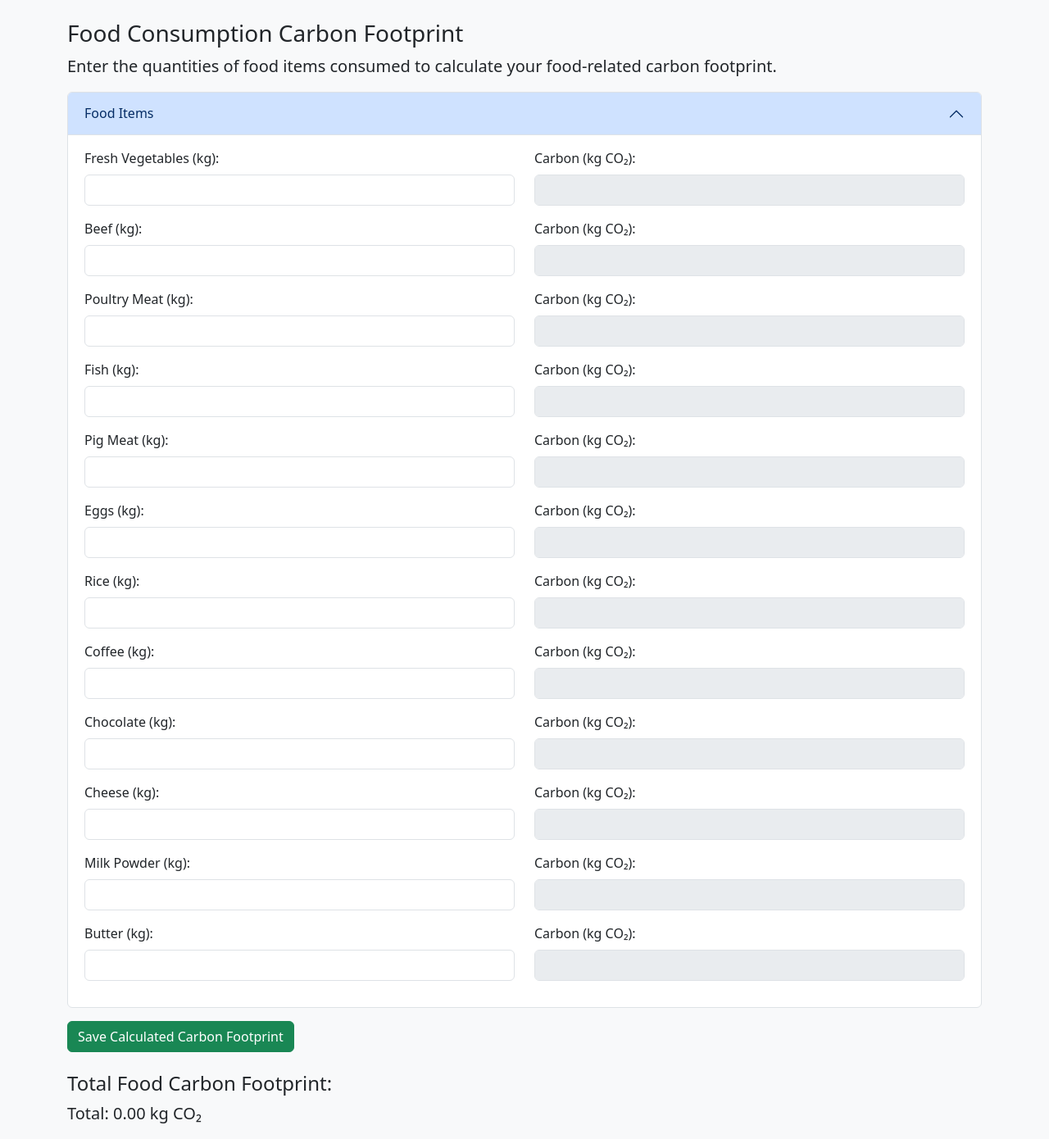
After one commit to francineannealvarez/ES-Web-Application, a Flask app: page /calculate/category/food in a window 1280 px wide. The commit adds this page. Shown: the whole page at 82% size. Run offline with Flask 3, Linux system fonts and the light colour scheme; the visitor is signed in with stand-in values (Sample User, id 1).

Commit message:
food consumption

```diff
--- a/routes.py
+++ b/routes.py
@@ -134,33 +134,51 @@ def history():
 
 @app_routes.route('/calculate/category/household', methods=['GET', 'POST'])
 def household():
-    elec_result, lpg_result, water_consumption_result, waste_result, total = None, None, None, None, None
+    results = {}
+    total = 0.0
 
     if 'username' not in session:
         flash("You need to be logged in to calculate the carbon footprint.")
         return redirect('/login')
 
+    multipliers = {
+        'electricity': 0.0498,
+        'lpg': 0.022454,
+        'water_consumption': 0.0106,
+        'waste': 1.59
+    }
+
     if request.method == 'POST':
-        electricity = float(request.form["electricity"])
-        lpg = float(request.form["lpg"])
-        water_consumption = float(request.form["water consumption"])
-        waste = float(request.form["waste"])
-        members = int(request.form["members"])
+        try:
+            members = int(request.form.get("members", 1)) or 1  # Avoid division by zero
+            for item, multiplier in multipliers.items():
+                value = float(request.form.get(item, 0))
+                if item in ['electricity', 'lpg', 'waste']:
+                    value = value / members
+                results[item] = value * multiplier
+                total += results[item]
 
-        # Calculate results
-        elec_result = (electricity / members) * 0.0498
-        lpg_result = (lpg / members) * 0.022454
-        water_consumption_result = water_consumption * 0.0106
-        waste_result = (waste / members) * 1.59
-        total = elec_result + lpg_result + water_consumption_result + waste_result
-
-        conn = get_connection()
-        cursor = conn.cursor()
-        try:
+            # Insert into DB
+            conn = get_connection()
+            cursor = conn.cursor()
             cursor.execute("""
-            INSERT INTO household (UserID, Electricity, LPG, WaterConsumption, Waste, Total_CarbonFootprint_Household)
-            VALUES (%s, %s, %s, %s, %s, %s)
-            """, (session['user_id'], elec_result, lpg_result, water_consumption_result, waste_result, total))
+                INSERT INTO household (
+                    UserID,
+                    Electricity,
+                    LPG,
+                    WaterConsumption,
+                    Waste,
+                    Total_CarbonFootprint_Household
+                ) VALUES (%s, %s, %s, %s, %s, %s)
+            """,
+            (
+                session['user_id'],
+                results.get('electricity', 0),
+                results.get('lpg', 0),
+                results.get('water_consumption', 0),
+                results.get('waste', 0),
+                total
+            ))
 
             conn.commit()
             flash(f"Household Carbon Footprint: {total:.2f} kg CO₂")
@@ -175,41 +193,59 @@ def household():
             cursor.close()
             conn.close()
 
-    # Return the calculated values to the template (ensure 'total' is passed here)
-    return render_template('household.html', elec_result=elec_result, lpg_result=lpg_result, waste_result=waste_result, total=total)
+    return render_template('household.html', results=results, total=total)
 
 @app_routes.route('/calculate/category/transportation', methods=['GET', 'POST'])
 def transportation():
-    gasoline_result, diesel_result, tricycle_result, jeep_result, van_result, bus_result, total = None, None, None, None, None, None, None
+    results = {}
+    total = 0.0
 
     if 'username' not in session:
         flash("You need to be logged in to calculate the carbon footprint.")
         return redirect('/login')
 
+    multipliers = {
+        'gasoline': 2.31,
+        'diesel': 2.68,
+        'tricycle': 0.0022,
+        'jeep': 0.00104,
+        'van': 0.5408,
+        'bus': 0.272
+    }
+
     if request.method == 'POST':
-        gasoline = float(request.form["gasoline"])
-        diesel = float(request.form["diesel"])
-        tricycle_expense = float(request.form["tricycle"])
-        jeep_expense = float(request.form["jeep"])
-        van_expense = float(request.form["van"])
-        bus_expense = float(request.form["bus"])
+        try:
+            # Retrieve input values
+            for item, multiplier in multipliers.items():
+                value = float(request.form.get(item, 0))
+                results[item] = value * multiplier
+                total += results[item]
 
-    # Calculate results
-        gasoline_result = gasoline * 2.31
-        diesel_result = diesel * 2.68
-        tricycle_result = tricycle_expense * 0.0022
-        jeep_result = jeep_expense * 0.00104
-        van_result = van_expense * 0.5408
-        bus_result = bus_expense * 0.272
-        total = gasoline_result + diesel_result + tricycle_result + jeep_result + van_result + bus_result
-
-        conn = get_connection()
-        cursor = conn.cursor()
-        try:
+            # Insert into DB
+            conn = get_connection()
+            cursor = conn.cursor()
             cursor.execute("""
-            INSERT INTO transportation (UserID, Gasoline_Carbon, Diesel_Carbon, Tricycle_Carbon, Jeep_Carbon, Van_Carbon, Bus_Carbon, Total_CarbonFootprint_Transportation)
-            VALUES (%s, %s, %s, %s, %s, %s, %s, %s)
-            """, (session['user_id'], gasoline_result, diesel_result, tricycle_result, jeep_result, van_result, bus_result, total))
+                INSERT INTO transportation (
+                    UserID,
+                    Gasoline_Carbon,
+                    Diesel_Carbon,
+                    Tricycle_Carbon,
+                    Jeep_Carbon,
+                    Van_Carbon,
+                    Bus_Carbon,
+                    Total_CarbonFootprint_Transportation
+                ) VALUES (%s, %s, %s, %s, %s, %s, %s, %s)
+            """,
+            (
+                session['user_id'],
+                results.get('gasoline', 0),
+                results.get('diesel', 0),
+                results.get('tricycle', 0),
+                results.get('jeep', 0),
+                results.get('van', 0),
+                results.get('bus', 0),
+                total
+            ))
 
             conn.commit()
             flash(f"Transportation Carbon Footprint: {total:.2f} kg CO₂")
@@ -224,5 +260,88 @@ def transportation():
             cursor.close()
             conn.close()
 
-    # Return the calculated values to the template (ensure 'total' is passed here)
-    return render_template('transportation.html', gasoline_result=gasoline_result, diesel_result=diesel_result, tricycle_result=tricycle_result, jeep_result=jeep_result, van_result=van_result, bus_result=bus_result, total=total)
+    return render_template('transportation.html', results=results, total=total)
+
+@app_routes.route('/calculate/category/food', methods=['GET', 'POST'])
+def food_consumption():
+    results = {}
+    total = 0.0
+
+    if 'username' not in session:
+        flash("You need to be logged in to calculate the carbon footprint.")
+        return redirect('/login')
+
+    food_multipliers = {
+        'fresh_vegetables': 0.137,
+        'beef': 60.0,
+        'poultry_meat': 6.0,
+        'fish': 5.0,
+        'pig_meat': 7.0,
+        'eggs': 4.5,
+        'rice': 4.0,
+        'coffee': 17.0,
+        'chocolate': 19.0,
+        'cheese': 21.0,
+        'milk_powder': 10.1,
+        'butter': 7.3
+    }
+
+    if request.method == 'POST':
+        try:
+            for item, multiplier in food_multipliers.items():
+                kg = float(request.form.get(item, 0))
+                results[item] = kg * multiplier
+                total += results[item]
+
+            # Insert into database
+            conn = get_connection()
+            cursor = conn.cursor()
+            cursor.execute("""
+                INSERT INTO food_consumption (
+                    UserID,
+                    FreshVegetables_Carbon,
+                    Beef_Carbon,
+                    PoultryMeat_Carbon,
+                    Fish_Carbon,
+                    PigMeat_Carbon,
+                    Eggs_Carbon,
+                    Rice_Carbon,
+                    Coffee_Carbon,
+                    Chocolate_Carbon,
+                    Cheese_Carbon,
+                    MilkPowder_Carbon,
+                    Butter_Carbon,
+                    Total_CarbonFootprint_Food
+                ) VALUES (%s, %s, %s, %s, %s, %s, %s, %s, %s, %s, %s, %s, %s, %s)
+            """,
+            (
+                session['user_id'],
+                results.get('fresh_vegetables', 0),
+                results.get('beef', 0),
+                results.get('poultry_meat', 0),
+                results.get('fish', 0),
+                results.get('pig_meat', 0),
+                results.get('eggs', 0),
+                results.get('rice', 0),
+                results.get('coffee', 0),
+                results.get('chocolate', 0),
+                results.get('cheese', 0),
+                results.get('milk_powder', 0),
+                results.get('butter', 0),
+                total
+            ))
+
+            conn.commit()
+            flash(f"Food Consumption Carbon Footprint: {total:.2f} kg CO₂")
+            return redirect('/calculate/category')
+
+        except Exception as e:
+            conn.rollback()
+            flash(f"An error occurred: {str(e)}")
+            return redirect('/calculate/category/food')
+
+        finally:
+            cursor.close()
+            conn.close()
+
+    return render_template('food_consumption.html', results=results, total=total)
--- /dev/null
+++ b/templates/food_consumption.html
@@ -0,0 +1,174 @@
+<!DOCTYPE html>
+<html lang="en">
+<head>
+    <meta charset="UTF-8">
+    <title>Food Consumption Carbon Footprint</title>
+    <meta name="viewport" content="width=device-width, initial-scale=1">
+    <link href="https://cdn.jsdelivr.net/npm/bootstrap@5.3.0/dist/css/bootstrap.min.css" rel="stylesheet">
+
+    <script>
+        function calculateCarbonFootprint() {
+            const factors = {
+                vegetables: 0.137, beef: 60.0, poultry: 6.0, fish: 5.0,
+                pig: 7.0, eggs: 4.5, rice: 4.0, coffee: 17.0,
+                chocolate: 19.0, cheese: 21.0, milk_powder: 10.1, butter: 7.3
+            };
+
+            let total = 0;
+
+            for (const item in factors) {
+                let input = parseFloat(document.getElementById(item).value) || 0;
+                let result = input * factors[item];
+                document.getElementById(item + "_result").value = result.toFixed(2);
+                total += result;
+            }
+
+            document.getElementById("total").innerText = total.toFixed(2);
+        }
+    </script>
+</head>
+<body class="bg-light">
+    <div class="container mt-4">
+        <h3>Food Consumption Carbon Footprint</h3>
+        <p class="lead">Enter the quantities of food items consumed to calculate your food-related carbon footprint.</p>
+
+        <form method="POST">
+            <div class="accordion" id="foodAccordion">
+
+                <!-- Accordion Item -->
+                <div class="accordion-item">
+                    <h2 class="accordion-header" id="headingOne">
+                        <button class="accordion-button" type="button" data-bs-toggle="collapse" data-bs-target="#collapseOne">
+                            Food Items
+                        </button>
+                    </h2>
+                    <div id="collapseOne" class="accordion-collapse collapse show">
+                        <div class="accordion-body">
+                            <div class="row">
+                                <!-- Repeatable input pairs -->
+                                <div class="col-md-6 mb-3">
+                                    <label for="vegetables" class="form-label">Fresh Vegetables (kg):</label>
+                                    <input type="number" class="form-control" id="vegetables" name="vegetables" oninput="calculateCarbonFootprint()">
+                                </div>
+                                <div class="col-md-6 mb-3">
+                                    <label class="form-label">Carbon (kg CO₂):</label>
+                                    <input type="text" class="form-control" id="vegetables_result" disabled>
+                                </div>
+
+                                <div class="col-md-6 mb-3">
+                                    <label for="beef" class="form-label">Beef (kg):</label>
+                                    <input type="number" class="form-control" id="beef" name="beef" oninput="calculateCarbonFootprint()">
+                                </div>
+                                <div class="col-md-6 mb-3">
+                                    <label class="form-label">Carbon (kg CO₂):</label>
+                                    <input type="text" class="form-control" id="beef_result" disabled>
+                                </div>
+
+                                <div class="col-md-6 mb-3">
+                                    <label for="poultry" class="form-label">Poultry Meat (kg):</label>
+                                    <input type="number" class="form-control" id="poultry" name="poultry" oninput="calculateCarbonFootprint()">
+                                </div>
+                                <div class="col-md-6 mb-3">
+                                    <label class="form-label">Carbon (kg CO₂):</label>
+                                    <input type="text" class="form-control" id="poultry_result" disabled>
+                                </div>
+
+                                <div class="col-md-6 mb-3">
+                                    <label for="fish" class="form-label">Fish (kg):</label>
+                                    <input type="number" class="form-control" id="fish" name="fish" oninput="calculateCarbonFootprint()">
+                                </div>
+                                <div class="col-md-6 mb-3">
+                                    <label class="form-label">Carbon (kg CO₂):</label>
+                                    <input type="text" class="form-control" id="fish_result" disabled>
+                                </div>
+
+                                <div class="col-md-6 mb-3">
+                                    <label for="pig" class="form-label">Pig Meat (kg):</label>
+                                    <input type="number" class="form-control" id="pig" name="pig" oninput="calculateCarbonFootprint()">
+                                </div>
+                                <div class="col-md-6 mb-3">
+                                    <label class="form-label">Carbon (kg CO₂):</label>
+                                    <input type="text" class="form-control" id="pig_result" disabled>
+                                </div>
+
+                                <div class="col-md-6 mb-3">
+                                    <label for="eggs" class="form-label">Eggs (kg):</label>
+                                    <input type="number" class="form-control" id="eggs" name="eggs" oninput="calculateCarbonFootprint()">
+                                </div>
+                                <div class="col-md-6 mb-3">
+                                    <label class="form-label">Carbon (kg CO₂):</label>
+                                    <input type="text" class="form-control" id="eggs_result" disabled>
+                                </div>
+
+                                <div class="col-md-6 mb-3">
+                                    <label for="rice" class="form-label">Rice (kg):</label>
+                                    <input type="number" class="form-control" id="rice" name="rice" oninput="calculateCarbonFootprint()">
+                                </div>
+                                <div class="col-md-6 mb-3">
+                                    <label class="form-label">Carbon (kg CO₂):</label>
+                                    <input type="text" class="form-control" id="rice_result" disabled>
+                                </div>
+
+                                <div class="col-md-6 mb-3">
+                                    <label for="coffee" class="form-label">Coffee (kg):</label>
+                                    <input type="number" class="form-control" id="coffee" name="coffee" oninput="calculateCarbonFootprint()">
+                                </div>
+                                <div class="col-md-6 mb-3">
+                                    <label class="form-label">Carbon (kg CO₂):</label>
+                                    <input type="text" class="form-control" id="coffee_result" disabled>
+                                </div>
+
+                                <div class="col-md-6 mb-3">
+                                    <label for="chocolate" class="form-label">Chocolate (kg):</label>
+                                    <input type="number" class="form-control" id="chocolate" name="chocolate" oninput="calculateCarbonFootprint()">
+                                </div>
+                                <div class="col-md-6 mb-3">
+                                    <label class="form-label">Carbon (kg CO₂):</label>
+                                    <input type="text" class="form-control" id="chocolate_result" disabled>
+                                </div>
+
+                                <div class="col-md-6 mb-3">
+                                    <label for="cheese" class="form-label">Cheese (kg):</label>
+                                    <input type="number" class="form-control" id="cheese" name="cheese" oninput="calculateCarbonFootprint()">
+                                </div>
+                                <div class="col-md-6 mb-3">
+                                    <label class="form-label">Carbon (kg CO₂):</label>
+                                    <input type="text" class="form-control" id="cheese_result" disabled>
+                                </div>
+
+                                <div class="col-md-6 mb-3">
+                                    <label for="milk_powder" class="form-label">Milk Powder (kg):</label>
+                                    <input type="number" class="form-control" id="milk_powder" name="milk_powder" oninput="calculateCarbonFootprint()">
+                                </div>
+                                <div class="col-md-6 mb-3">
+                                    <label class="form-label">Carbon (kg CO₂):</label>
+                                    <input type="text" class="form-control" id="milk_powder_result" disabled>
+                                </div>
+
+                                <div class="col-md-6 mb-3">
+                                    <label for="butter" class="form-label">Butter (kg):</label>
+                                    <input type="number" class="form-control" id="butter" name="butter" oninput="calculateCarbonFootprint()">
+                                </div>
+                                <div class="col-md-6 mb-3">
+                                    <label class="form-label">Carbon (kg CO₂):</label>
+                                    <input type="text" class="form-control" id="butter_result" disabled>
+                                </div>
+                            </div>
+                        </div>
+                    </div>
+                </div> <!-- end accordion-item -->
+
+            </div> <!-- end accordion -->
+
+            <button type="submit" class="btn btn-success mt-3">Save Calculated Carbon Footprint</button>
+        </form>
+
+        <div class="mt-4">
+            <h4>Total Food Carbon Footprint:</h4>
+            <p class="lead">Total: <strong id="total">0.00</strong> kg CO₂</p>
+        </div>
+    </div>
+
+    <script src="https://cdn.jsdelivr.net/npm/bootstrap@5.3.0/dist/js/bootstrap.bundle.min.js"></script>
+</body>
+</html>
```
Also changed, not shown: ecotrack_db.sql (+20 -0 lines), templates/category_choice.html (+5 -3 lines).
